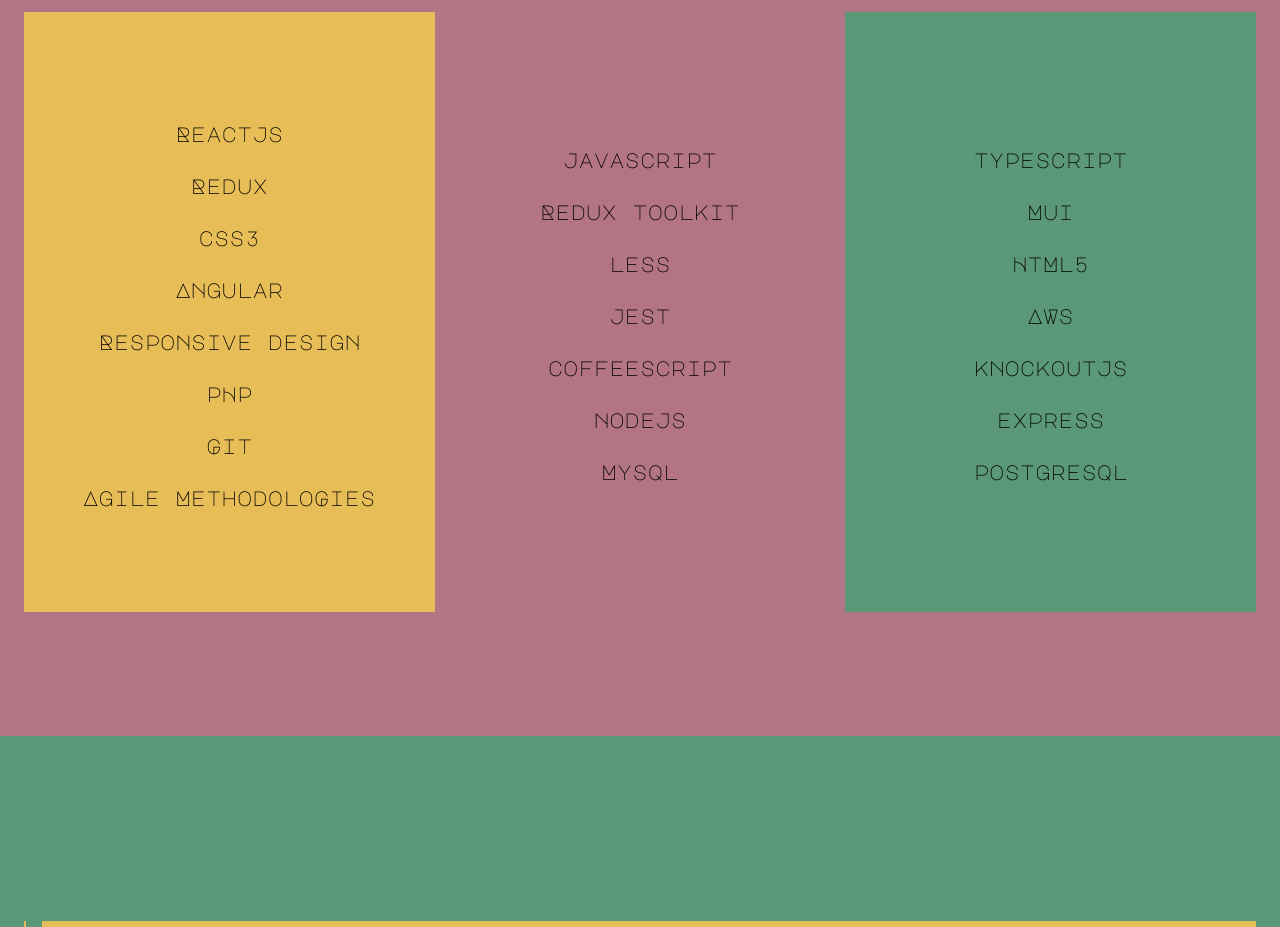
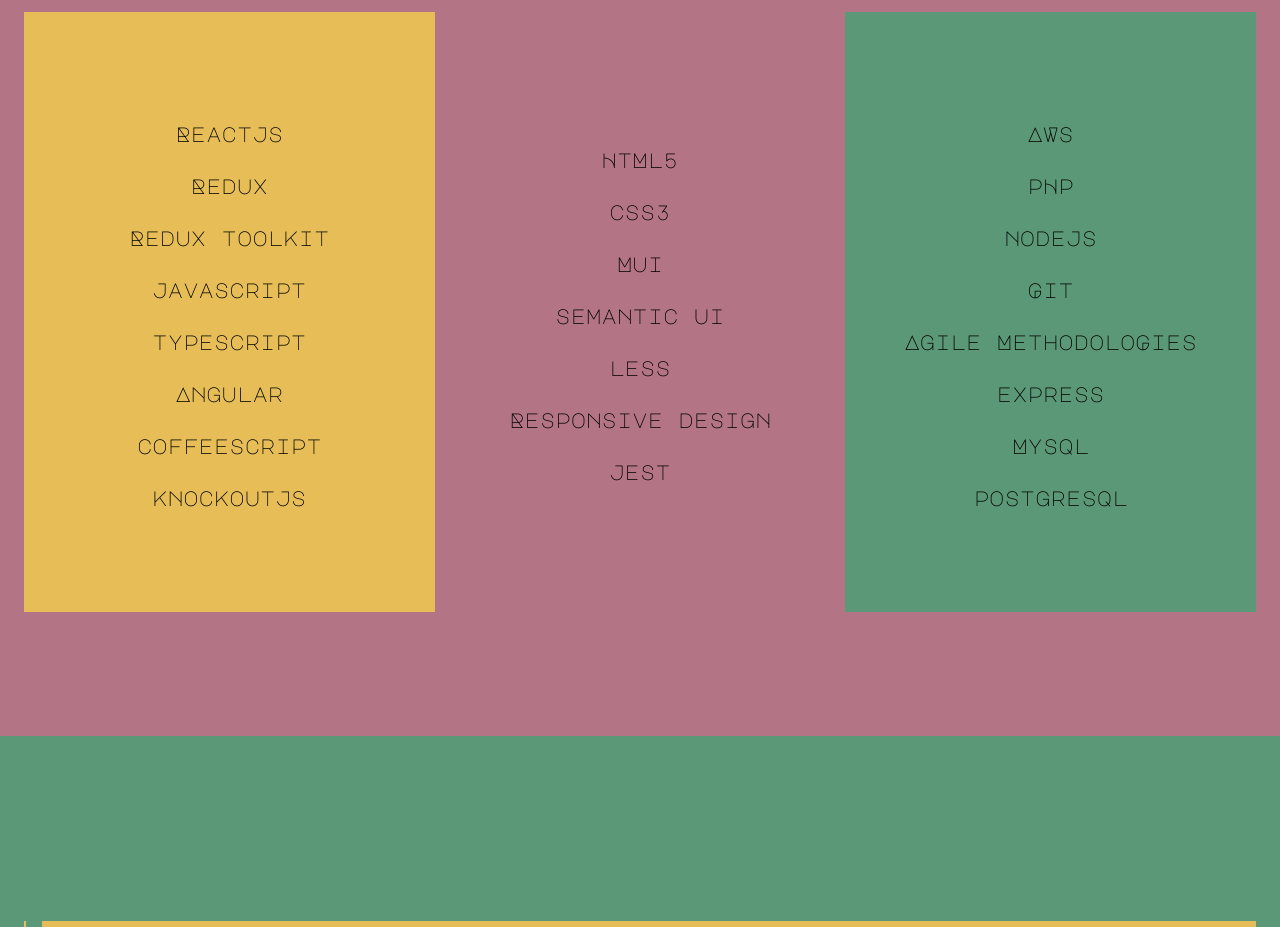
Before and after one commit to sean-r-olson/sean-r-olson.github.io, a React (Create React App) app: page / in a window 1280 px wide. Shown: the part 960-1887 px from the top of the page. Built offline with nearby package versions, Linux system fonts and the light colour scheme.

Commit message:
reorder skills items

```diff
--- a/src/Layout/Layout.tsx
+++ b/src/Layout/Layout.tsx
@@ -20,9 +20,9 @@ import { useRef } from 'react';
 import '../App.css';
 
 const drawerWidth = 240;
-const skillsItems1 = ['Reactjs', 'Redux', 'css3', 'Angular', 'Responsive design', 'pHp','Git', 'Agile MethodoloGies'];
-const skillsItems2 = ['javascript', 'Redux toolkit', 'less', 'jest','coffeescript', 'nodejs', 'Mysql'];
-const skillsItems3 = ['typescript','Mui', 'HtMl5', 'AWs', 'knockoutjs', 'express', 'postgresql'];
+const skillsItems1 = ['Reactjs', 'Redux', 'Redux toolkit', 'javascript', 'typescript', 'Angular', 'coffeescript', 'knockoutjs'];
+const skillsItems2 = [ 'HtMl5', 'css3', 'Mui', 'semantic ui', 'less', 'Responsive design', 'jest',  ];
+const skillsItems3 = [ 'AWs', 'pHp', 'nodejs', 'Git', 'Agile MethodoloGies',  'express', 'Mysql', 'postgresql'];
 
 export default function Layout() {
   const [mobileOpen, setMobileOpen] = React.useState(false);
```
